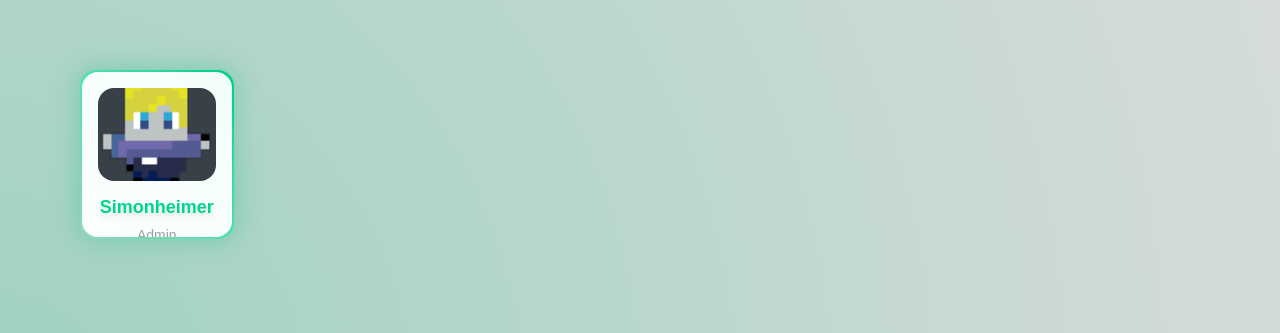
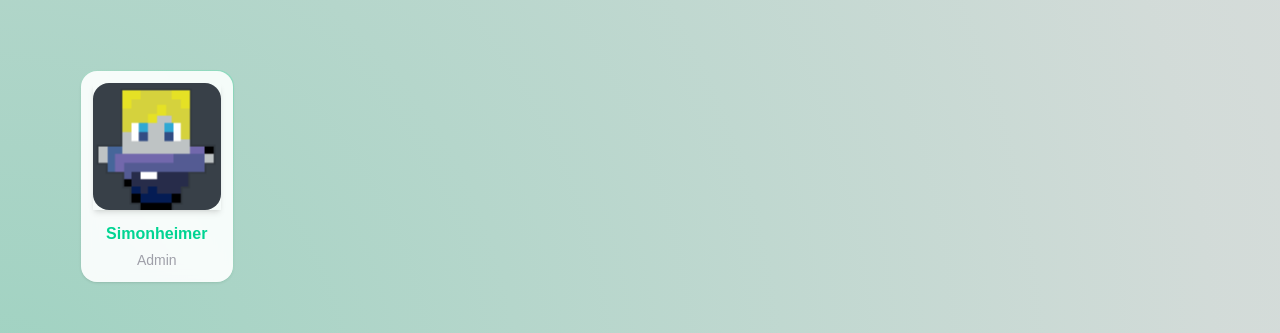
Before and after one commit to SimonDaCoder/Mosspit-Clan, a Next.js app: page / in a window 1280 px wide. Shown: the part 794-1127 px from the top of the page. Built offline with nearby package versions, Linux system fonts and the light colour scheme.

Commit message:
Change Color Hardness

```diff
--- a/app/costumglobal.css
+++ b/app/costumglobal.css
@@ -9,7 +9,7 @@ main {
 
 @media (prefers-color-scheme: dark) {
   .costum-bg-pattern {
-    background: radial-gradient(circle at left center, rgba(16, 185, 129, 0.6), rgba(16, 185, 129, 0.1) 70%, transparent 100%)
+    background: radial-gradient(circle at left center, rgba(16, 185, 129, 0.3), rgba(16, 185, 129, 0.1) 70%, transparent 100%)
   }
 }
 
--- a/components/Playercard/Playercard.tsx
+++ b/components/Playercard/Playercard.tsx
@@ -1,5 +1,4 @@
 import React from "react";
-
 
 interface Player {
   name: string;
@@ -8,34 +7,34 @@ interface Player {
 }
 
 export const PlayerCard = ({ player }: { player: Player }) => {
+  return (
+    <div className="relative w-[12vw] rounded-2xl p-[1px]">
+      {/* Subtle Gradient Border */}
+      <div className="absolute inset-0 rounded-2xl bg-gradient-to-bl from-emerald-300/40 via-emerald-200/20 to-transparent" />
 
-  return (
-    <div className="relative w-[12vw] aspect-[20/22] rounded-2xl p-[2px]">
-      {/* Gradient Border */}
-      <div className="absolute inset-0 rounded-2xl bg-gradient-to-bl from-emerald-400 via-emerald-300 to-emerald-100/20" />
+      {/* Card Content with Hover Shake */}
+      <div className="relative rounded-2xl bg-white/90 p-3 shadow-sm backdrop-blur-sm
+                      w-full
+                      dark:bg-zinc-900/90
+                      transition-transform duration-200 ease-out
+                      hover:rotate-[1deg] hover:-translate-x-0.5 hover:-translate-y-0.5
+                      flex flex-col items-center overflow-hidden">
 
-      {/* Card Content */}
-      <div className="relative rounded-2xl bg-white/95 p-4 shadow-[0_0_25px_5px_rgba(16,185,129,0.3)] backdrop-blur-md
-                  w-full h-full
-                  dark:bg-zinc-900/95
-                  transition-shadow duration-300 ease-out
-                  hover:shadow-[0_0_30px_10px_rgba(16,185,129,0.5)]
-                  flex flex-col items-center overflow-hidden">
-
-        {/* Player Skin */}
-        <img
-          src={player.skin}
-          alt={`${player.name}'s Skin`}
-          className="w-full h-[70%] object-cover rounded-2xl mb-3"
-        />
+        {/* Player Skin (square + shadow) */}
+        <div className="w-full aspect-square mb-3 relative shadow-md">
+          <img
+            src={player.skin}
+            alt={`${player.name}'s Skin`}
+            className="w-full h-full object-cover rounded-2xl"
+          />
+        </div>
 
         {/* Player Info */}
         <div className="text-center">
-          <p className="text-emerald-400 font-semibold text-lg drop-shadow-md">{player.name}</p>
+          <p className="text-emerald-400 font-semibold text-base">{player.name}</p>
           <p className="text-zinc-400 text-sm mt-1">{player.role}</p>
         </div>
       </div>
     </div>
-
   );
 };
```
